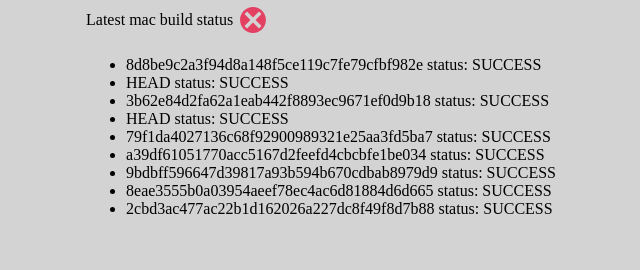
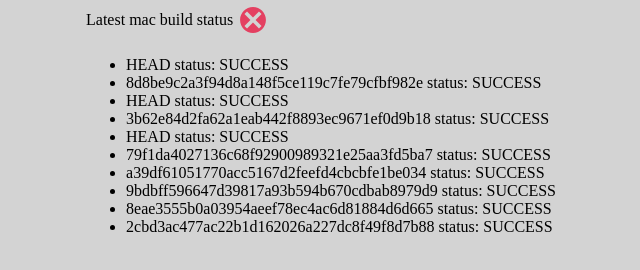
Before and after one commit to robotmorgan/robotmorgan.github.io, a plain HTML site: page index.html in a window 1280 px wide. Shown: the whole page, without its empty margins (319-959 px from the left). Drawn offline with Linux system fonts and the light colour scheme.

Commit message:
Add build status for

```diff
--- a/index.html
+++ b/index.html
@@ -20,6 +20,7 @@ Latest mac build status
 <?xml version="1.0" ?><svg height="40" width="40" id="Layer_1" style="enable-background:new 0 0 612 792;" version="1.1" viewBox="0 0 612 792" xml:space="preserve" xmlns="http://www.w3.org/2000/svg" xmlns:xlink="http://www.w3.org/1999/xlink"><style type="text/css"> .st0{fill:#E44061;} </style><g><path class="st0" d="M562,396c0-141.4-114.6-256-256-256S50,254.6,50,396s114.6,256,256,256S562,537.4,562,396L562,396z M356.8,396 L475,514.2L424.2,565L306,446.8L187.8,565L137,514.2L255.2,396L137,277.8l50.8-50.8L306,345.2L424.2,227l50.8,50.8L356.8,396 L356.8,396z"/></g></svg>
 </div>
 <ul>
+<li>HEAD status: SUCCESS</li>
 <li>8d8be9c2a3f94d8a148f5ce119c7fe79cfbf982e status: SUCCESS</li>
 <li>HEAD status: SUCCESS</li>
 <li>3b62e84d2fa62a1eab442f8893ec9671ef0d9b18 status: SUCCESS</li>
@@ -28,7 +29,7 @@ Latest mac build status
 <li>a39df61051770acc5167d2feefd4cbcbfe1be034 status: SUCCESS</li>
 <li>9bdbff596647d39817a93b594b670cdbab8979d9 status: SUCCESS</li>
 <li>8eae3555b0a03954aeef78ec4ac6d81884d6d665 status: SUCCESS</li>
-<li>2cbd3ac477ac22b1d162026a227dc8f49f8d7b88 status: SUCCESS                             </li>
+<li>2cbd3ac477ac22b1d162026a227dc8f49f8d7b88 status: SUCCESS                              </li>
 </ul>
 </body>
 </html>
```
Also changed, not shown: 2 other files.
